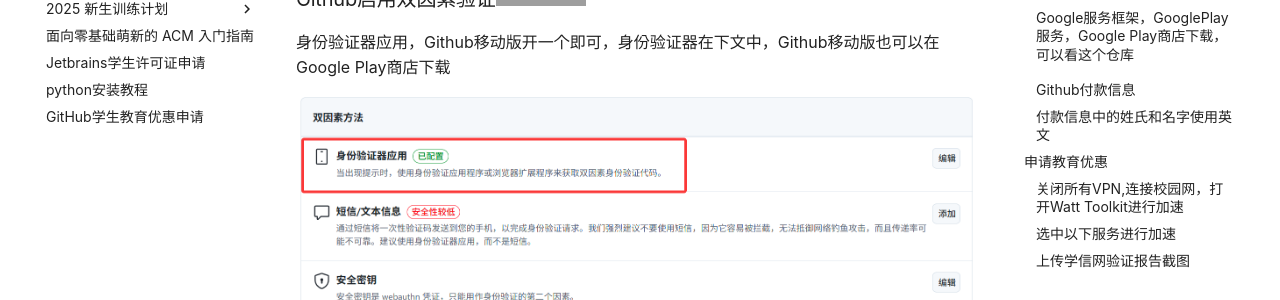
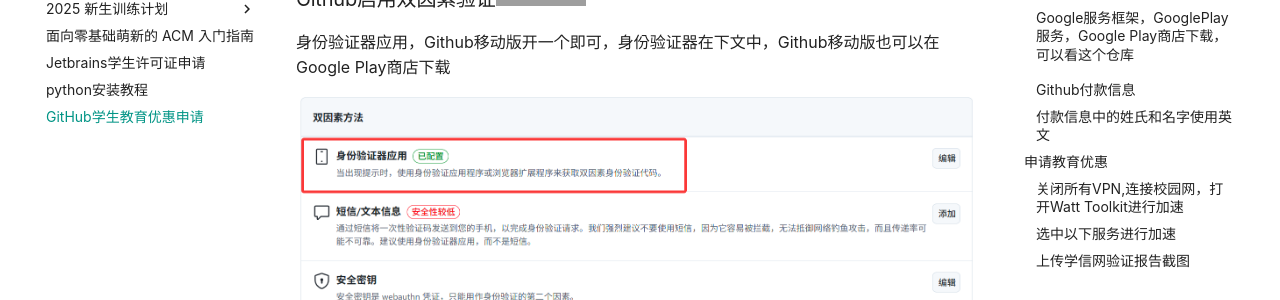
Before and after one commit to bigcicpc/BIGC_ACM_OFFICIAL_SITE, an MkDocs documentation site: the page built from docs/Github/Github申请教育优惠.md, in a window 1280 px wide. Shown: the part 309-609 px from the top of the page. Built offline with MkDocs 1.6.1 and Material for MkDocs 9.7.7, drawn with Linux system fonts in a browser that asks for light colours; grey boxes are pictures that could not be loaded.

Commit message:
fix: 修正 GitHub 学生教育优惠申请文档路径拼写错误

```diff
--- a/mkdocs.yml
+++ b/mkdocs.yml
@@ -36,6 +36,6 @@ nav:
   - 面向零基础萌新的 ACM 入门指南: quickstart.md
   - Jetbrains学生许可证申请: Jetbrains/Jetbrains学生许可证申请流程.md
   - python安装教程: 环境配置/python和pycharm安装及其环境搭建.md
-  - GitHub学生教育优惠申请: GitHub/Github申请教育优惠.md
+  - GitHub学生教育优惠申请: Github/Github申请教育优惠.md
 markdown_extensions:
   - pymdownx.tilde
```
